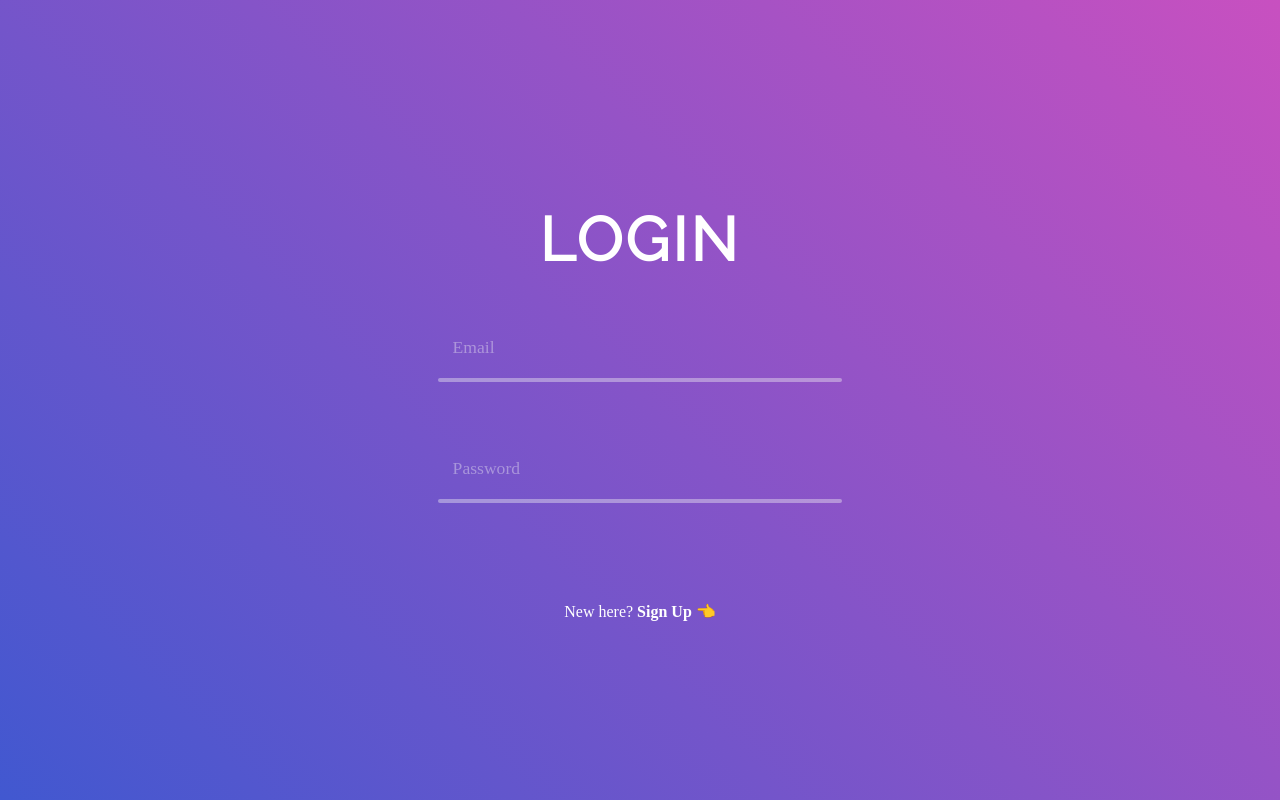
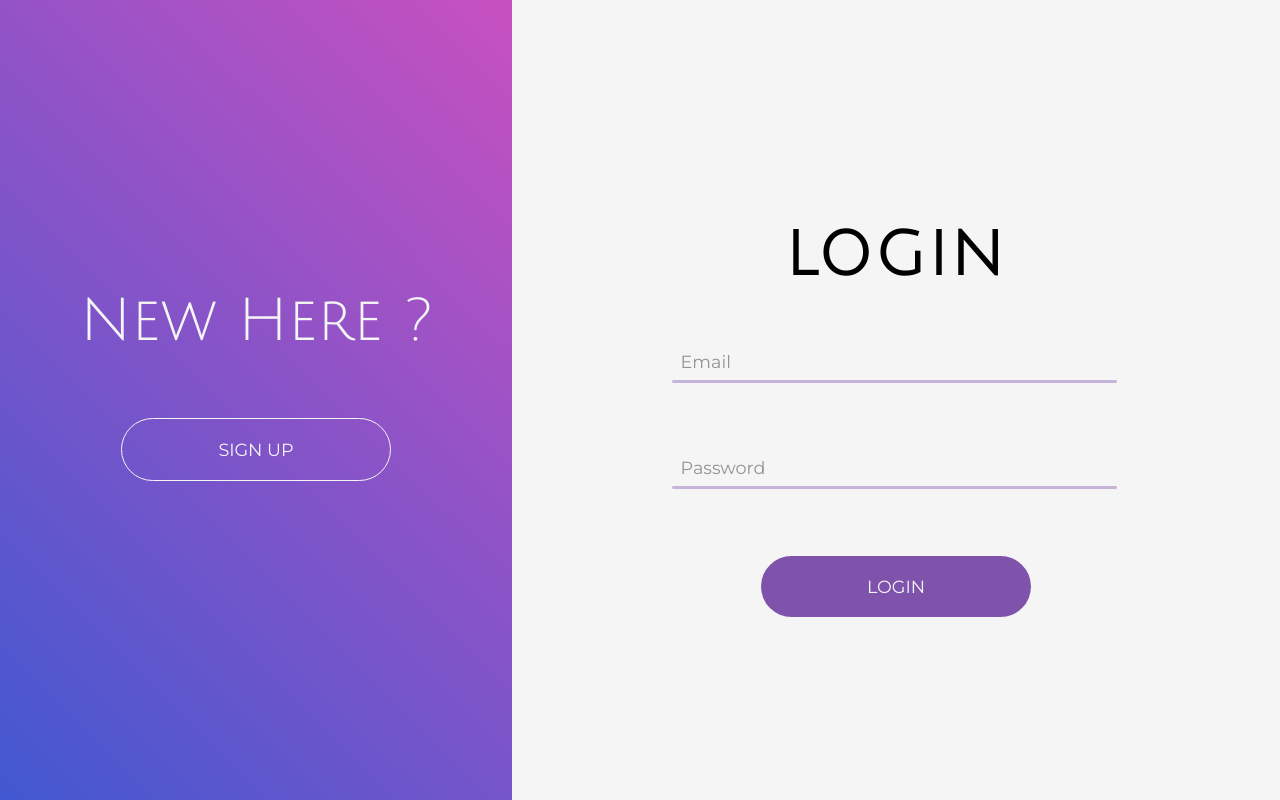
Before and after one commit to OlaoluwaM/Chatter, a React app: page / in a window 1280 px wide. Built offline with nearby package versions, Linux system fonts and the light colour scheme.

Commit message:
Auth page made

```diff
--- /dev/null
+++ b/app/components/Auth.js
@@ -0,0 +1,242 @@
+import React from 'react';
+import PropTypes from 'prop-types';
+import styled from 'styled-components';
+import { useTransition, useSpring, animated } from 'react-spring';
+
+const AuthPage = styled.div.attrs({
+  className: 'auth-page',
+})`
+  position: relative;
+  display: flex;
+  width: 100%;
+  height: 100%;
+  background: inherit;
+  align-items: center;
+  justify-content: center;
+`;
+
+const SwitchArea = styled(animated.div)`
+  flex-basis: 40%;
+  width: 40%;
+  background: inherit;
+  height: 100%;
+  color: var(--white);
+  display: flex;
+  flex-direction: column;
+  align-items: center;
+  text-align: center;
+  justify-content: center;
+  background: var(--purple-gradient);
+  z-index: 5;
+
+  h1 {
+    margin-bottom: 65px;
+    font-family: var(--font1);
+    font-size: 3.7rem;
+    font-weight: 500;
+    margin-top: -30px;
+  }
+`;
+
+const FormContainer = styled(animated.form)`
+  display: flex;
+  color: #000;
+  background: var(--white);
+  flex-direction: column;
+  align-items: center;
+  justify-content: center;
+  width: 60%;
+  flex-basis: 60%;
+  height: 100%;
+  position: relative;
+`;
+
+const InputContainer = styled.div`
+  width: 60%;
+  color: inherit;
+  height: 4.5%;
+  display: flex;
+  align-items: center;
+  justify-content: center;
+  position: relative;
+  margin-bottom: 70px;
+  background-color: transparent;
+`;
+
+const Bar = styled.span.attrs({
+  className: 'bar',
+})`
+  display: block;
+  position: absolute;
+  top: 99%;
+  left: 6.5px;
+  width: 96.5%;
+  height: 9%;
+  border-radius: 50px;
+  background-color: rgba(127, 83, 172, 0.4);
+
+  ::before {
+    content: '';
+    position: absolute;
+    top: 2%;
+    left: 0px;
+    width: 0%;
+    height: 100%;
+    border-radius: 50px;
+    background-color: rgba(127, 83, 172, 1);
+    transition: 0.3s ease;
+  }
+`;
+
+const Input = styled.input.attrs({
+  className: 'inputField',
+})`
+  flex-basis: 97%;
+  width: 97%;
+  color: inherit;
+  border: none;
+  transition: 0.7s ease;
+  outline: none;
+  background-color: transparent;
+  text-indent: 12px;
+  font-family: var(--font2);
+  font-size: 1.2rem;
+  padding-bottom: 0px;
+
+  &:focus ~ label.inputLabel,
+  &:valid ~ label.inputLabel {
+    top: -22px;
+    font-size: 15px;
+    color: var(--purple);
+  }
+
+  &:focus ~ .bar:before {
+    width: 100%;
+  }
+`;
+
+const FormTitle = styled.h1`
+  margin-bottom: 55px;
+  font-family: var(--font1);
+  font-size: 3.8rem;
+  letter-spacing: 0.2rem;
+  font-weight: 800;
+`;
+
+const InputLabel = styled.label.attrs({
+  className: 'inputLabel',
+})`
+  color: rgba(0, 0, 0, 0.4);
+  font-size: 1.1rem;
+  font-weight: normal;
+  position: absolute;
+  font-family: var(--font2);
+  pointer-events: none;
+  left: 15px;
+  top: 7px;
+  transition: 0.2s ease all;
+`;
+
+const Button = styled.button`
+  border: 1.4px solid var(--white);
+  font-size: 1.1rem;
+  color: inherit;
+  padding: 20px 40px;
+  width: 270px;
+  text-transform: uppercase;
+  cursor: pointer;
+  font-family: var(--font2);
+  border-radius: 50px;
+  background: transparent;
+  outline: none;
+`;
+
+const SubmitButton = styled(Button)`
+  background: var(--purple);
+  border: none;
+  color: var(--white);
+`;
+
+export function Auth() {
+  const [state, setState] = React.useState('login');
+
+  const handleSubmit = e => {
+    e.preventDefault();
+    e.reset();
+  };
+
+  if (state === 'login') {
+    return (
+      <AuthPage>
+        <SwitchArea>
+          <h1>New Here ?</h1>
+          <Button>Sign Up</Button>
+        </SwitchArea>
+        <FormContainer onSubmit={handleSubmit} autoComplete="off">
+          <Login />
+        </FormContainer>
+      </AuthPage>
+    );
+  } else {
+    return (
+      <AuthPage>
+        <SwitchArea>
+          <h1>Welcome Back!</h1>
+          <Button>Login</Button>
+        </SwitchArea>
+        <FormContainer onSubmit={handleSubmit} autoComplete="off">
+          <SignUp />
+        </FormContainer>
+      </AuthPage>
+    );
+  }
+}
+
+function Login() {
+  return (
+    <React.Fragment>
+      <FormTitle>LOGIN</FormTitle>
+      <InputField name="email" label="Email" />
+      <InputField name="passcode" type="password" label="Password" />
+      <SubmitButton as="input" type="submit" name="btn" value="Login" />
+    </React.Fragment>
+  );
+}
+
+function SignUp() {
+  return (
+    <React.Fragment>
+      <FormTitle style={{ fontSize: '3.5rem' }}>Create An Account</FormTitle>
+      <InputField name="email" label="Email" />
+      <InputField name="passcode" type="password" label="Password" />
+      <InputField
+        name="confirm-passcode"
+        type="password"
+        label="Confirm Password"
+      />
+      <SubmitButton as="input" type="submit" name="btn" value="Sign up" />
+    </React.Fragment>
+  );
+}
+
+function InputField({ name, required, type, label, ...rest }) {
+  return (
+    <InputContainer>
+      <Input {...rest} type={type} required={required} name={name} />
+      <Bar />
+      <InputLabel>{label}</InputLabel>
+    </InputContainer>
+  );
+}
+
+InputField.defaultProps = {
+  required: true,
+  type: 'text',
+};
+
+InputField.propTypes = {
+  name: PropTypes.string.isRequired,
+  required: PropTypes.bool.isRequired,
+  type: PropTypes.string.isRequired,
+  label: PropTypes.string.isRequired,
+};
--- a/app/components/Login.js
+++ /dev/null
@@ -1,142 +0,0 @@
-import React from 'react';
-import PropTypes from 'prop-types';
-import styled from 'styled-components';
-
-const FormContainer = styled.form`
-  display: flex;
-  border-radius: 30px;
-  border: 3px inset transparent;
-  color: white;
-  flex-direction: column;
-  align-items: center;
-  justify-content: center;
-  width: 40%;
-  height: 60%;
-  position: absolute;
-  top: 50%;
-  left: 50%;
-  transform: translate(-50%, -50%);
-`;
-
-const Input = styled.input.attrs({
-  className: 'inputField',
-})`
-  flex-basis: 97%;
-  width: 97%;
-  color: inherit;
-  border: none;
-  transition: 0.7s ease;
-  outline: none;
-  text-indent: 12px;
-  background-color: transparent;
-  font-family: var(--font2);
-  font-size: 1.2rem;
-  padding-bottom: 0px;
-
-  &:focus ~ label.inputLabel,
-  &:valid ~ label.inputLabel {
-    top: -19px;
-    font-size: 14px;
-    color: var(--white);
-    opacity: 1;
-  }
-`;
-
-const InputContainer = styled.div`
-  width: 80%;
-  color: inherit;
-  height: 15%;
-  display: flex;
-  align-items: center;
-  justify-content: center;
-  position: relative;
-  margin-bottom: 72px;
-
-  ::after {
-    content: '';
-    position: absolute;
-    top: 99%;
-    left: 0;
-    width: 100%;
-    height: 7%;
-    border-radius: 50px;
-    background-color: rgba(245, 245, 245, 0.4);
-  }
-  ::before {
-    content: '';
-    position: absolute;
-    top: 99%;
-    left: 0;
-    width: ${props => (props.isFocus ? '100%' : '0%')};
-    height: 7%;
-    border-radius: 50px;
-    background-color: white;
-    transition: 0.4s ease-in-out;
-  }
-`;
-
-const FormTitle = styled.h1`
-  margin-bottom: 55px;
-  font-family: var(--font1);
-  font-size: 3.8rem;
-  letter-spacing: 0.2rem;
-  font-weight: 700;
-`;
-
-const InputLabel = styled.label.attrs({
-  className: 'inputLabel',
-})`
-  color: var(--white);
-  opacity: 0.4;
-  font-size: 1.1rem;
-  font-weight: normal;
-  position: absolute;
-  pointer-events: none;
-  left: 15px;
-  top: 7px;
-  transition: 0.2s ease all;
-`;
-
-const iconStyles = {
-  width: '2em',
-  height: '1.6em',
-  color: 'rgba(255, 255, 255, 1)',
-};
-
-export function Login() {
-  const handleSubmit = e => {
-    e.preventDefault();
-  };
-
-  return (
-    <FormContainer>
-      <FormTitle>LOGIN</FormTitle>
-      <InputField name="email" label="Email" />
-      <InputField name="passcode" type="password" label="Password" />
-      <p style={{ marginTop: '30px' }}>
-        New here? <strong style={{ fontWeight: 700 }}>Sign Up</strong> 👈
-      </p>
-    </FormContainer>
-  );
-}
-
-function InputField({ name, required, type, label, ...rest }) {
-  return (
-    <InputContainer>
-      <Input {...rest} type={type} required={required} name={name} />
-      <InputLabel>{label}</InputLabel>
-    </InputContainer>
-  );
-}
-
-InputField.defaultProps = {
-  required: true,
-  type: 'text',
-};
-
-InputField.propTypes = {
-  name: PropTypes.string.isRequired,
-  required: PropTypes.bool.isRequired,
-  type: PropTypes.string.isRequired,
-  label: PropTypes.string.isRequired,
-};
--- a/app/index.css
+++ b/app/index.css
@@ -1,9 +1,9 @@
-@import url('https://fonts.googleapis.com/css?family=Open+Sans|Raleway&display=swap');
+@import url('https://fonts.googleapis.com/css?family=Julius+Sans+One|Montserrat&display=swap');
 
 :root {
-  --font1: 'Raleway', sans-serif;
-  --font2: 'Open Sans', sans-serif;
-  --purple: #7f53ac;
+  --font1: 'Julius Sans One', sans-serif;
+  --font2: 'Montserrat', sans-serif;
+  --purple: rgba(127, 83, 172, 1);
   --white: rgba(245, 245, 245, 1);
   --purple-gradient: linear-gradient(-135deg, #c850c0, #4158d0);
   --purple-fallback: rgba(183, 33, 255, 1);
@@ -24,7 +24,7 @@ body,
 
 body {
   background-color: var(--purple);
-  background: var(--purple-gradient);
+  /* background: var(--purple-gradient); */
   background-position: 400% 400%;
   background-attachment: fixed;
   margin: 0;
@@ -33,7 +33,7 @@ body {
   animation: animate 10s ease-in-out forwards infinite;
 }
 
-@-webkit-keyframes animate {
+/* @-webkit-keyframes animate {
   0%,
   100% {
     background-position: 0% 50%;
@@ -51,4 +51,4 @@ body {
   50% {
     background-position: 100% 50%;
   }
-}
+} */
--- a/app/index.js
+++ b/app/index.js
@@ -1,7 +1,7 @@
 import React from 'react';
 import ReactDOM from 'react-dom';
 import { BrowserRouter as Router, Route, Switch } from 'react-router-dom';
-import { Login } from './components/Login';
+import { Auth } from './components/Auth';
 import './index.css';
 
 function App() {
@@ -9,7 +9,7 @@ function App() {
     <Router>
       <div>
         <Switch>
-          <Route path="/" exact component={Login} />
+          <Route path="/" exact component={Auth} />
         </Switch>
       </div>
     </Router>
--- a/package.json
+++ b/package.json
@@ -16,6 +16,7 @@
     "react-dom": "^16.12.0",
     "react-icons": "^3.8.0",
     "react-router-dom": "^5.1.2",
+    "react-spring": "^8.0.27",
     "styled-components": "^4.4.1"
   },
   "devDependencies": {
```
Also changed, not shown: 1 other file.
